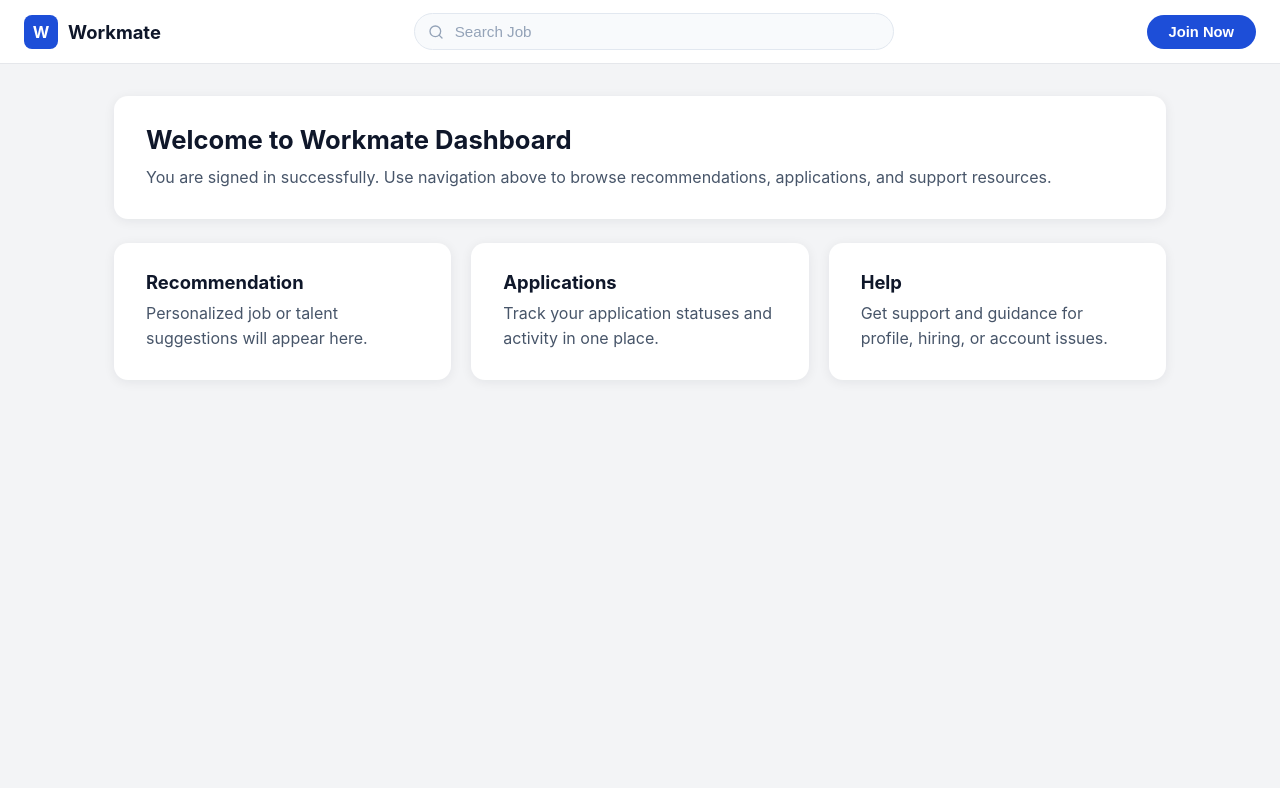
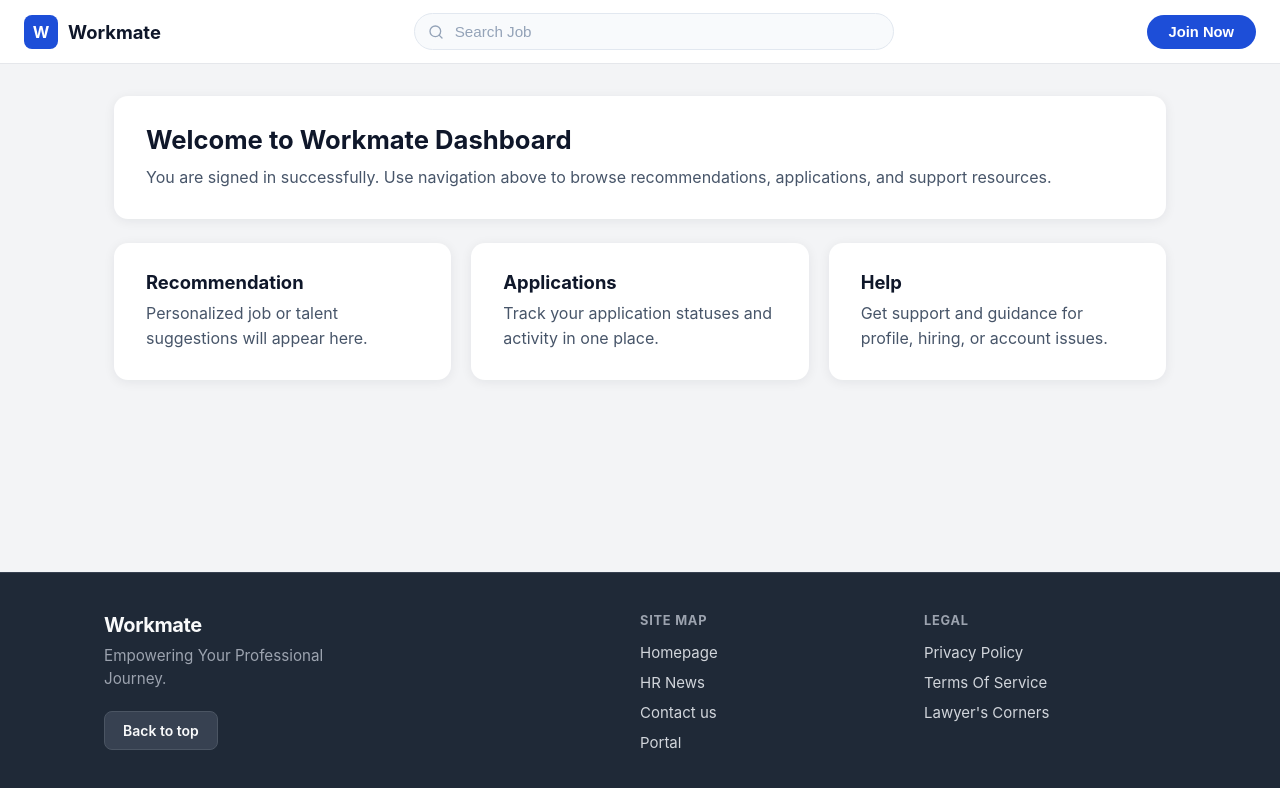
Before and after one commit to mhuy07092004/Workmate, a React (Vite) app: page / in a window 1280 px wide. Shown: the top 788 px of the page. Built offline with nearby package versions, Linux system fonts and the light colour scheme.

Commit message:
Add footer

```diff
--- a/src/App.jsx
+++ b/src/App.jsx
@@ -11,6 +11,8 @@
  * Route map:
  *   /            → Dashboard page (main page)
  *   /login       → Login page (sign-in / sign-up)
+ *   /hr-news, /contact, /portal, /privacy, /terms, /lawyers-corners
+ *                → Placeholder (“coming soon”) until real pages exist
  *   *            → Redirect to / for any unknown path
  *
  * To add a new page:
@@ -23,6 +25,7 @@ import { Navigate, Route, Routes } from 'react-router-dom'
 
 const Login = lazy(() => import('./pages/login.jsx'))
 const Dashboard = lazy(() => import('./pages/dashboard.jsx'))
+const PlaceholderPage = lazy(() => import('./pages/placeholder.jsx'))
 
 function App() {
   return (
@@ -30,6 +33,12 @@ function App() {
       <Routes>
         <Route path="/" element={<Dashboard />} />
         <Route path="/login" element={<Login />} />
+        <Route path="/hr-news" element={<PlaceholderPage />} />
+        <Route path="/contact" element={<PlaceholderPage />} />
+        <Route path="/portal" element={<PlaceholderPage />} />
+        <Route path="/privacy" element={<PlaceholderPage />} />
+        <Route path="/terms" element={<PlaceholderPage />} />
+        <Route path="/lawyers-corners" element={<PlaceholderPage />} />
         {/* Catch-all: redirect unknown paths back to the dashboard */}
         <Route path="*" element={<Navigate to="/" replace />} />
       </Routes>
--- /dev/null
+++ b/src/components/Footer/Footer.css
@@ -0,0 +1,113 @@
+.workmate-footer {
+  margin-top: auto;
+  background: #1f2937;
+  border-top: 1px solid #374151;
+  color: #e5e7eb;
+}
+
+.workmate-footer-inner {
+  max-width: 1120px;
+  margin: 0 auto;
+  padding: 40px 24px 48px;
+  display: grid;
+  grid-template-columns: 2fr 1fr 1fr;
+  gap: 40px 32px;
+  align-items: start;
+}
+
+.workmate-footer-brand {
+  min-width: 0;
+}
+
+.workmate-footer-title {
+  margin: 0 0 8px;
+  font-size: 1.25rem;
+  font-weight: 700;
+  color: #f9fafb;
+  letter-spacing: -0.02em;
+}
+
+.workmate-footer-slogan {
+  margin: 0 0 20px;
+  font-size: 0.95rem;
+  line-height: 1.5;
+  color: #9ca3af;
+  max-width: 28ch;
+}
+
+.workmate-footer-back-top {
+  display: inline-flex;
+  align-items: center;
+  justify-content: center;
+  padding: 10px 18px;
+  font-size: 0.875rem;
+  font-weight: 600;
+  font-family: inherit;
+  color: #f9fafb;
+  background: #374151;
+  border: 1px solid #4b5563;
+  border-radius: 8px;
+  cursor: pointer;
+  transition: background 0.15s ease, border-color 0.15s ease, color 0.15s ease;
+}
+
+.workmate-footer-back-top:hover {
+  background: #4b5563;
+  border-color: #6b7280;
+}
+
+.workmate-footer-back-top:focus {
+  outline: none;
+}
+
+.workmate-footer-back-top:focus-visible {
+  outline: 2px solid #93c5fd;
+  outline-offset: 2px;
+}
+
+.workmate-footer-heading {
+  margin: 0 0 14px;
+  font-size: 0.8rem;
+  font-weight: 700;
+  text-transform: uppercase;
+  letter-spacing: 0.06em;
+  color: #9ca3af;
+}
+
+.workmate-footer-list {
+  margin: 0;
+  padding: 0;
+  list-style: none;
+  display: flex;
+  flex-direction: column;
+  gap: 10px;
+}
+
+.workmate-footer-link {
+  font-size: 0.9375rem;
+  color: #d1d5db;
+  text-decoration: none;
+  transition: color 0.15s ease;
+}
+
+.workmate-footer-link:hover {
+  color: #f9fafb;
+}
+
+.workmate-footer-link:focus {
+  outline: none;
+}
+
+.workmate-footer-link:focus-visible {
+  outline: 2px solid #93c5fd;
+  outline-offset: 2px;
+  border-radius: 2px;
+}
+
+@media (max-width: 768px) {
+  .workmate-footer-inner {
+    grid-template-columns: 1fr;
+    gap: 32px;
+    padding: 32px 20px 40px;
+  }
+}
--- /dev/null
+++ b/src/components/Footer/Footer.jsx
@@ -0,0 +1,63 @@
+import { Link } from 'react-router-dom'
+import './Footer.css'
+
+const SITE_MAP_LINKS = [
+  { label: 'Homepage', to: '/' },
+  { label: 'HR News', to: '/hr-news' },
+  { label: 'Contact us', to: '/contact' },
+  { label: 'Portal', to: '/portal' },
+]
+
+const LEGAL_LINKS = [
+  { label: 'Privacy Policy', to: '/privacy' },
+  { label: 'Terms Of Service', to: '/terms' },
+  { label: "Lawyer's Corners", to: '/lawyers-corners' },
+]
+
+function Footer() {
+  const scrollToTop = () => {
+    window.scrollTo({ top: 0, behavior: 'smooth' })
+  }
+
+  return (
+    <footer className="workmate-footer">
+      <div className="workmate-footer-inner">
+        <div className="workmate-footer-brand">
+          <p className="workmate-footer-title">Workmate</p>
+          <p className="workmate-footer-slogan">Empowering Your Professional Journey.</p>
+          <button type="button" className="workmate-footer-back-top" onClick={scrollToTop}>
+            Back to top
+          </button>
+        </div>
+
+        <nav className="workmate-footer-nav" aria-label="Site map">
+          <h2 className="workmate-footer-heading">Site Map</h2>
+          <ul className="workmate-footer-list">
+            {SITE_MAP_LINKS.map(({ label, to }) => (
+              <li key={to}>
+                <Link to={to} className="workmate-footer-link">
+                  {label}
+                </Link>
+              </li>
+            ))}
+          </ul>
+        </nav>
+
+        <nav className="workmate-footer-nav" aria-label="Legal">
+          <h2 className="workmate-footer-heading">Legal</h2>
+          <ul className="workmate-footer-list">
+            {LEGAL_LINKS.map(({ label, to }) => (
+              <li key={to}>
+                <Link to={to} className="workmate-footer-link">
+                  {label}
+                </Link>
+              </li>
+            ))}
+          </ul>
+        </nav>
+      </div>
+    </footer>
+  )
+}
+
+export default Footer
--- a/src/pages/dashboard.css
+++ b/src/pages/dashboard.css
@@ -6,6 +6,7 @@
 }
 
 .dashboard-content {
+  flex: 1;
   max-width: 1100px;
   width: 100%;
   margin: 0 auto;
--- a/src/pages/dashboard.jsx
+++ b/src/pages/dashboard.jsx
@@ -13,6 +13,7 @@
  *   - Read the current user from AuthContext (or equivalent) to personalise the greeting
  *   - Fetch recommendation and application data from the API on mount
  */
+import Footer from '../components/Footer/Footer.jsx'
 import Navbar from '../components/Navbar/Navbar.jsx'
 import './dashboard.css'
 
@@ -48,6 +49,8 @@ function Dashboard() {
           </article>
         </section>
       </main>
+
+      <Footer />
     </div>
   )
 }
--- /dev/null
+++ b/src/pages/placeholder.css
@@ -0,0 +1,65 @@
+.placeholder-page {
+  min-height: 100vh;
+  display: flex;
+  flex-direction: column;
+  background: #f3f4f6;
+}
+
+.placeholder-main {
+  flex: 1;
+  display: flex;
+  align-items: center;
+  justify-content: center;
+  padding: 32px 24px;
+}
+
+.placeholder-card {
+  width: 100%;
+  max-width: 480px;
+  background: #ffffff;
+  border-radius: 14px;
+  padding: 36px 40px;
+  box-shadow: 0 2px 12px rgba(15, 23, 42, 0.07);
+  text-align: center;
+}
+
+.placeholder-title {
+  margin: 0 0 12px;
+  font-size: 1.5rem;
+  font-weight: 700;
+  color: #0f172a;
+}
+
+.placeholder-copy {
+  margin: 0 0 24px;
+  font-size: 1rem;
+  line-height: 1.6;
+  color: #475569;
+}
+
+.placeholder-home-link {
+  display: inline-flex;
+  align-items: center;
+  justify-content: center;
+  padding: 10px 20px;
+  font-size: 0.9375rem;
+  font-weight: 600;
+  color: #ffffff;
+  background: #1d4ed8;
+  border-radius: 8px;
+  text-decoration: none;
+  transition: background 0.15s ease;
+}
+
+.placeholder-home-link:hover {
+  background: #1e40af;
+}
+
+.placeholder-home-link:focus {
+  outline: none;
+}
+
+.placeholder-home-link:focus-visible {
+  outline: 2px solid #93c5fd;
+  outline-offset: 2px;
+}
--- /dev/null
+++ b/src/pages/placeholder.jsx
@@ -0,0 +1,34 @@
+import { Link, useLocation } from 'react-router-dom'
+import Navbar from '../components/Navbar/Navbar.jsx'
+import './placeholder.css'
+
+const TITLES = {
+  '/hr-news': 'HR News',
+  '/contact': 'Contact us',
+  '/portal': 'Portal',
+  '/privacy': 'Privacy Policy',
+  '/terms': 'Terms of Service',
+  '/lawyers-corners': "Lawyer's Corners",
+}
+
+function PlaceholderPage() {
+  const { pathname } = useLocation()
+  const pageTitle = TITLES[pathname] ?? 'Page'
+
+  return (
+    <div className="placeholder-page">
+      <Navbar />
+      <main className="placeholder-main">
+        <section className="placeholder-card">
+          <h1 className="placeholder-title">{pageTitle}</h1>
+          <p className="placeholder-copy">This section is coming soon. We&apos;re building it for you.</p>
+          <Link to="/" className="placeholder-home-link">
+            Back to home
+          </Link>
+        </section>
+      </main>
+    </div>
+  )
+}
+
+export default PlaceholderPage
```
Also changed, not shown: src/pages/contactus.css (added), src/pages/cotactus.jsx (added).
